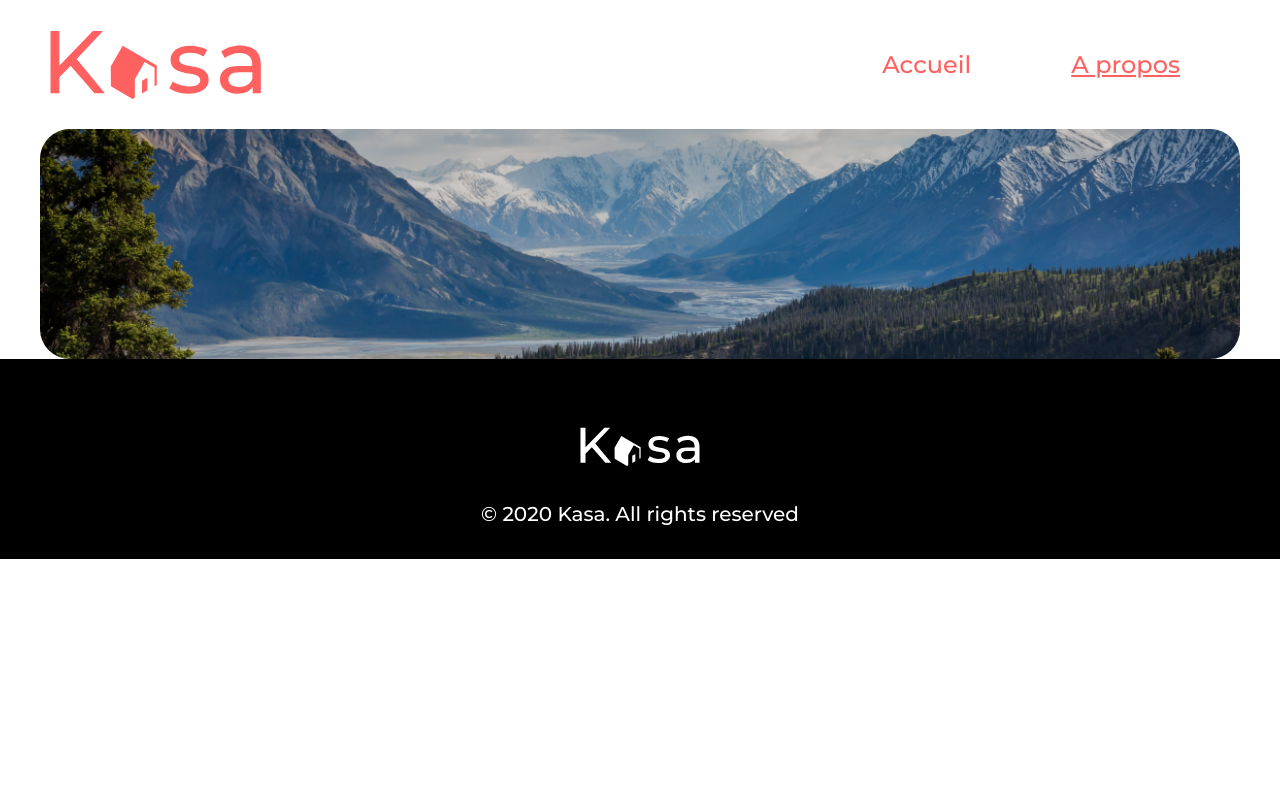
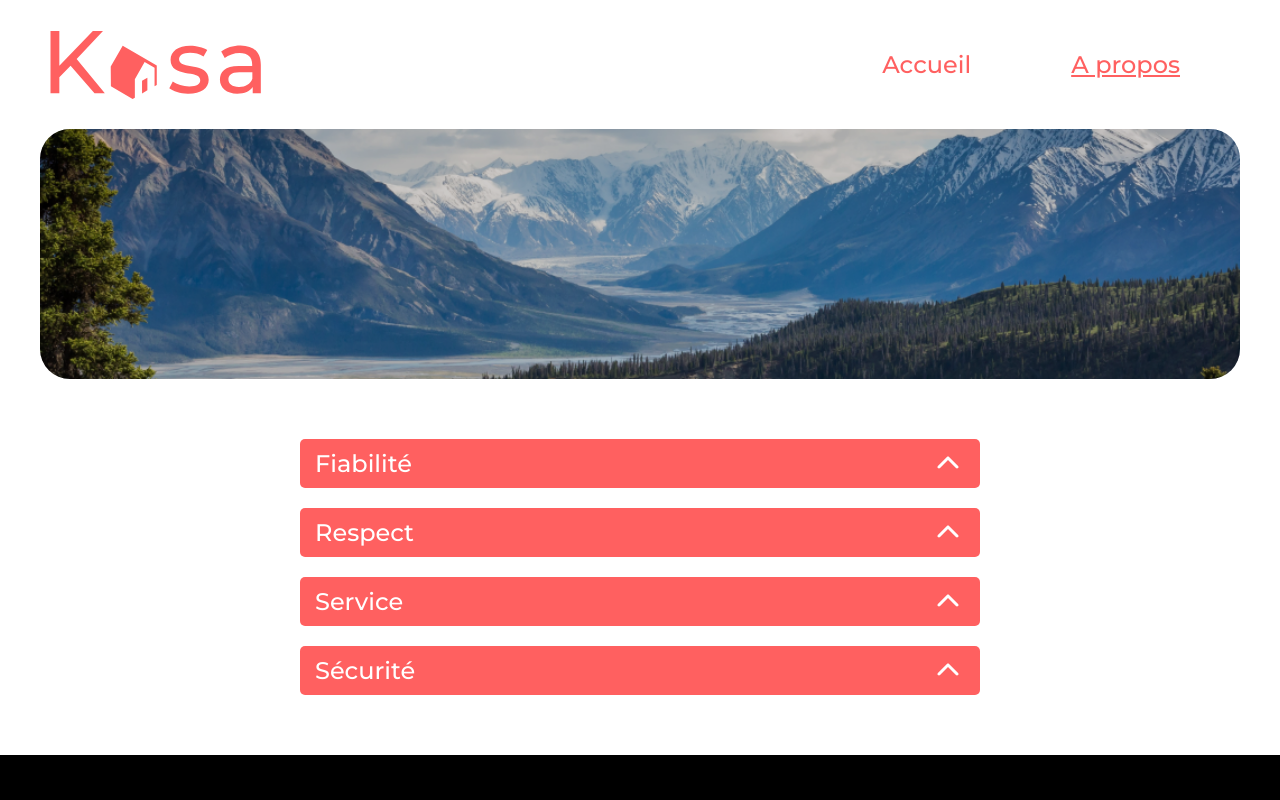
Before and after one commit to ShumiFr/Kasa, a React (Create React App) app: page /about in a window 1280 px wide. Shown: the top 800 px of the page. Built offline with nearby package versions, Linux system fonts and the light colour scheme.

Commit message:
Page About terminer,
- Ajout des collapse
- Ajout de l'animation des fleches
- Manque animation de la description a faire prochainement

```diff
--- a/package.json
+++ b/package.json
@@ -3,6 +3,8 @@
   "version": "0.1.0",
   "private": true,
   "dependencies": {
+    "@fortawesome/free-solid-svg-icons": "^6.4.0",
+    "@fortawesome/react-fontawesome": "^0.2.0",
     "@testing-library/jest-dom": "^5.16.5",
     "@testing-library/react": "^13.4.0",
     "@testing-library/user-event": "^13.5.0",
--- /dev/null
+++ b/src/components/Collapse.js
@@ -0,0 +1,27 @@
+import React, { useState } from "react";
+import { FontAwesomeIcon } from "@fortawesome/react-fontawesome";
+import { faChevronUp } from "@fortawesome/free-solid-svg-icons";
+import "../styles/components/_collapse.scss";
+
+const Collapse = ({ title, description }) => {
+  const [isOpen, setIsOpen] = useState(false);
+
+  const toggleCollapse = () => {
+    setIsOpen(!isOpen);
+  };
+
+  return (
+    <div>
+      <p onClick={toggleCollapse} className="drop-down">
+        <span>{title}</span>
+        <FontAwesomeIcon
+          icon={faChevronUp}
+          className={isOpen ? "rotate-icon" : ""}
+        />
+      </p>
+      {isOpen && <div className="description">{description}</div>}
+    </div>
+  );
+};
+
+export default Collapse;
--- /dev/null
+++ b/src/components/CollapseZone.js
@@ -0,0 +1,27 @@
+import React from "react";
+import Collapse from "./Collapse";
+
+const CollapseZone = () => {
+  return (
+    <ul className="drop-down-zone">
+      <Collapse
+        title="Fiabilité"
+        description="Les annonces postées sur Kasa garantissent une fiabilité totale. Les photos sont conformes aux logements, et toutes les informations sont régulièrement vérifiées par nos équipes."
+      />
+      <Collapse
+        title="Respect"
+        description="La bienveillance fait partie des valeurs fondatrices de Kasa. Tout comportement discriminatoire ou de perturbation du voisinage entraînera une exclusion de notre plateforme."
+      />
+      <Collapse
+        title="Service"
+        description="Nos équipes se tiennent à votre disposition pour vous fournir une expérience parfaite. N'hésitez pas à nous contacter si vous avez la moindre question."
+      />
+      <Collapse
+        title="Sécurité"
+        description="La sécurité est la priorité de Kasa. Aussi bien pour nos hôtes que pour les voyageurs, chaque logement correspond aux critères de sécurité établis par nos services. En laissant une note aussi bien à l'hôte qu'au locataire, cela permet à nos équipes de vérifier que les standards sont bien respectés. Nous organisons également des ateliers sur la sécurité domestique pour nos hôtes."
+      />
+    </ul>
+  );
+};
+
+export default CollapseZone;
--- a/src/pages/About.js
+++ b/src/pages/About.js
@@ -1,4 +1,5 @@
 import React from "react";
+import CollapseZone from "../components/CollapseZone";
 import Banner from "../components/Banner";
 import Footer from "../components/Footer";
 import Header from "../components/Header";
@@ -8,6 +9,7 @@ function About() {
     <div>
       <Header />
       <Banner />
+      <CollapseZone />
       <Footer />
     </div>
   );
--- a/src/styles/components/_banner.scss
+++ b/src/styles/components/_banner.scss
@@ -1,5 +1,5 @@
 .banner {
-    height: 230px;
+    height: 250px;
     position: relative;
     margin: 0 40px;
 }
--- /dev/null
+++ b/src/styles/components/_collapse.scss
@@ -0,0 +1,50 @@
+.drop-down {
+    background: #ff6060;
+    font-size: 24px;
+    margin-top: 20px;
+    padding: 10px 20px 10px 15px;
+    border-radius: 5px;
+    color: #fff;
+    cursor: pointer;
+    display: flex;
+    justify-content: space-between;
+    align-items: center;
+}
+
+.description {
+    background: #F6F6F6;
+    font-size: 20px;
+    padding: 20px 20px 7px 10px;
+    border-radius: 5px;
+    color: #ff6060;
+    cursor: pointer;
+    display: flex;
+    justify-content: space-between;
+    align-items: center;
+}
+
+@keyframes rotate180 {
+    0% {
+      transform: rotate(0deg);
+    }
+    100% {
+      transform: rotate(180deg);
+    }
+  }
+
+  .rotate-icon {
+    animation: rotate180 0.3s linear forwards;
+}
+
+@keyframes rotate180Reverse {
+    0% {
+      transform: rotate(180deg);
+    }
+    100% {
+      transform: rotate(0deg);
+    }
+  }
+
+  .rotate-icon-reverse {
+    animation: rotate180Reverse 0.3s linear forwards;
+}
--- /dev/null
+++ b/src/styles/components/_collapseZone.scss
@@ -0,0 +1,18 @@
+.drop-down-zone {
+    list-style: none;
+    margin: 60px 300px;
+}
+
+@media screen and (max-width:1000px) {
+
+    .drop-down-zone {
+        margin-inline: 40px;
+    }
+}
+
+@media screen and (max-width:740px) {
+
+    .drop-down-zone {
+        margin-inline: 20px;
+    }
+}
--- a/src/styles/index.scss
+++ b/src/styles/index.scss
@@ -3,4 +3,6 @@
 @import "./components/header";
 @import "./components/banner";
 @import "./components/card";
-@import "./components/gallery"
+@import "./components/gallery";
+@import "./components/_collapseZone.scss";
+@import "./components/_collapse.scss";
```
Also changed, not shown: src/components/ArrowCollapse.js (added, +7 -0 lines), 1 other file (tests, documents, lock files or other folders).
